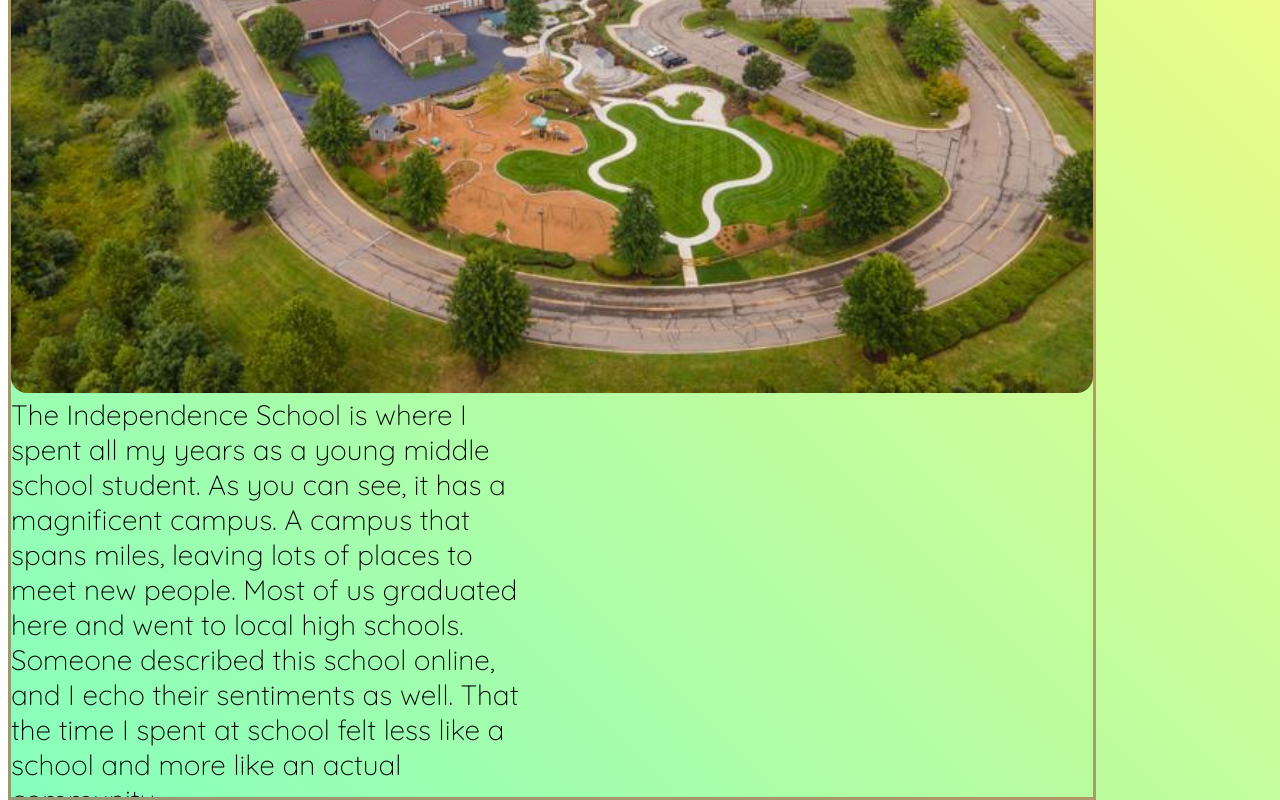
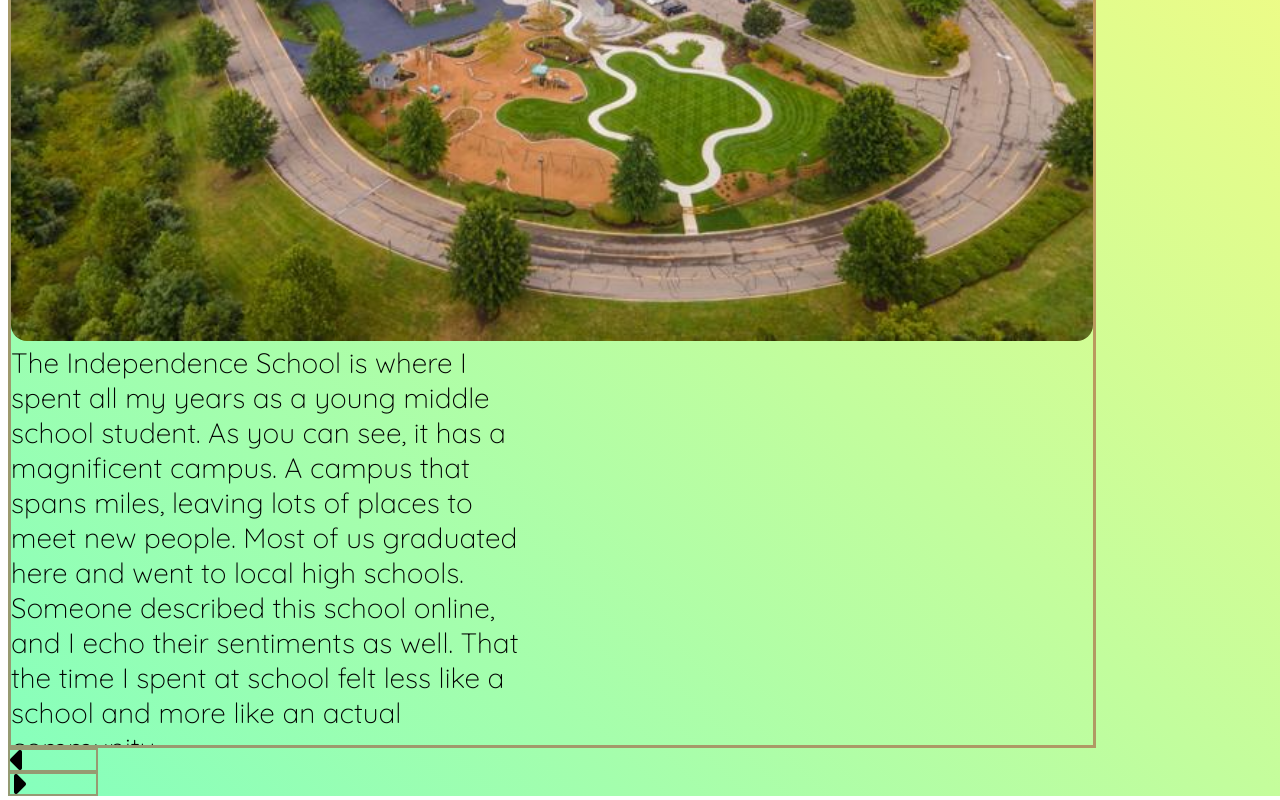
Before and after one commit to cthacker-udel/cthacker-website, a Next.js app: page /school in a window 1280 px wide. Shown: the part 532-1332 px from the top of the page. Built offline with nearby package versions, Linux system fonts and the light colour scheme.

Commit message:
[schoolcarousel] Added fully implemented carousel to website

```diff
--- a/modules/School/School.component.tsx
+++ b/modules/School/School.component.tsx
@@ -1,3 +1,4 @@
+/* eslint-disable no-shadow -- disabled */
 /* eslint-disable no-unused-vars -- disabled */
 /* eslint-disable no-magic-numbers -- disabled */
 import { BasicLayout } from "modules/common";
--- a/modules/School/SchoolAlt.component.tsx
+++ b/modules/School/SchoolAlt.component.tsx
@@ -1,8 +1,13 @@
+/* eslint-disable no-console -- disabled */
+/* eslint-disable require-await -- disabled, need to report non-awaited promise to front-end */
+/* eslint-disable @typescript-eslint/indent -- disabled */
+/* eslint-disable no-shadow -- disabled */
 /* eslint-disable no-unused-vars -- disabled */
 /* eslint-disable no-magic-numbers -- disabled */
+
 import { BasicLayout } from "modules/common";
 import Image from "next/image";
-import React from "react";
+import React, { type ReactNode } from "react";
 
 import schoolStyles from "./SchoolAlt.module.css";
 
@@ -18,6 +23,125 @@
 	SCHOOL_SELECTED.COLLEGE,
 ];
 
+const schoolElements = [
+	<>
+		<div className="d-flex flex-row justify-content-center align-items-center">
+			<Image
+				alt="The Independence School. Newark, DE."
+				className={`${schoolStyles.school_picture}`}
+				height="200"
+				src="/independence_school.jpg"
+				width="200"
+			/>
+		</div>
+		<div className={`${schoolStyles.school_description} text-wrap my-auto`}>
+			<div className="mx-4">
+				{
+					"The Independence School is where I spent all my years as a young middle school student. As you can see, it has a magnificent campus. A campus that spans miles, leaving lots of places to meet new people. Most of us graduated here and went to local high schools. Someone described this school online, and I echo their sentiments as well. That the time I spent at school felt less like a school and more like an actual community."
+				}
+			</div>
+		</div>
+	</>,
+	<>
+		<div className="d-flex flex-row justify-content-center align-items-center">
+			<Image
+				alt="Salesianum School. Wilmington, DE."
+				className={`${schoolStyles.school_picture}`}
+				height="200"
+				src="/salesianum_school.jpg"
+				width="200"
+			/>
+		</div>
+		<div className={`${schoolStyles.school_description} text-wrap my-auto`}>
+			<div className="mx-4">
+				{
+					"Salesianum School was a private high school located in Wilmington, DE. I received generous financial aid to go there, so it was my first choice. It had all the boxes checked, sports and rigorous academia. I played soccer during my first year there and got along well with the academia. I met some great friends along the way, and we would hang out after school every day. The experience was exceptionally bright for all four years I was there."
+				}
+			</div>
+		</div>
+	</>,
+	<>
+		<div className="d-flex flex-row justify-content-center align-items-center">
+			<Image
+				alt="The University of Delaware. Newark, DE."
+				className={`${schoolStyles.school_picture}`}
+				height="200"
+				src="/ud.jpg"
+				width="200"
+			/>
+		</div>
+		<div className={`${schoolStyles.school_description} text-wrap my-auto`}>
+			<div className="mx-4">
+				{
+					"The University of Delaware was such an honor to attend. I've met many amazing people here, from those in my realm of study to those studying archaeology. I settled down with an exceptional friend group at school and have found my place. This university has prepared me for the industry and instilled the drive to keep learning by continuously improving my craft. It's created a highly skilled professional ready and willing to put in the time and effort to achieve a desirable result."
+				}
+			</div>
+		</div>
+	</>,
+];
+
+/**
+ * Swings the school container from the right
+ */
+const swingRight = async (): Promise<Animation | undefined> => {
+	const schoolContainer = document.querySelector("#school_container");
+	const swingRightAnimation = schoolContainer?.animate(
+		[
+			{ opacity: "0%", position: "absolute", right: "100vw" },
+			{ opacity: "75%", position: "absolute", right: "0" },
+			{ opacity: "100%", position: "relative", right: undefined },
+		],
+		{
+			duration: 2000,
+			easing: "cubic-bezier(0.42, 0, 0.58, 1)",
+			fill: "forwards",
+		},
+	);
+	return swingRightAnimation?.finished;
+};
+
+/**
+ * Swings the school container from the left
+ */
+const swingLeft = async (): Promise<Animation | undefined> => {
+	const schoolContainer = document.querySelector("#school_container");
+	const swingLeftAnim = schoolContainer?.animate(
+		[
+			{ left: "100vw", opacity: "0%", position: "absolute" },
+			{ left: "0", opacity: "75%", position: "absolute" },
+			{ left: undefined, opacity: "100%", position: "relative" },
+		],
+		{
+			duration: 2000,
+			easing: "cubic-bezier(0.42, 0, 0.58, 1)",
+			fill: "forwards",
+		},
+	);
+	return swingLeftAnim?.finished;
+};
+
+/**
+ * Spins the left button
+ */
+const spinLeftButton = (): void => {
+	const leftButton = document.querySelector("#left_button");
+	leftButton?.animate([{ transform: "rotate(360deg)" }], {
+		duration: 1000,
+		easing: "ease-in-out",
+	});
+};
+
+/**
+ * Spins the right button
+ */
+const spinRightButton = (): void => {
+	const rightButton = document.querySelector("#right_button");
+	rightButton?.animate([{ transform: "rotate(-360deg)" }], {
+		duration: 1000,
+		easing: "ease-in-out",
+	});
+};
+
 /**
  * The school component, which will list all the schools I've went to, and current curriculum I am undergoing
  *
@@ -27,6 +151,10 @@
 	const [selectedSlide, setSelectedSlide] = React.useState<number>(
 		SCHOOL_SELECTED.MIDDLE_SCHOOL,
 	);
+	const [disableLeftButton, setDisableLeftButton] =
+		React.useState<boolean>(false);
+	const [disableRightButton, setDisableRightButton] =
+		React.useState<boolean>(false);
 
 	/**
 	 * Handles the event when the left button is clicked
@@ -37,6 +165,18 @@
 				? schoolArray[2]
 				: schoolArray[selectedSlide - 1],
 		);
+		setDisableLeftButton(true);
+		swingLeft()
+			.then(() => {
+				setDisableLeftButton(false);
+			})
+			.catch((error: unknown) => {
+				setDisableLeftButton(false);
+				console.error(
+					`Failed to swing school left ${(error as Error).stack}`,
+				);
+			});
+		spinLeftButton();
 	}, [selectedSlide]);
 
 	/**
@@ -48,6 +188,18 @@
 				? schoolArray[0]
 				: schoolArray[selectedSlide + 1],
 		);
+		setDisableRightButton(true);
+		swingRight()
+			.then(() => {
+				setDisableRightButton(false);
+			})
+			.catch((error: unknown) => {
+				setDisableRightButton(false);
+				console.error(
+					`Failed to swing school right ${(error as Error).stack}`,
+				);
+			});
+		spinRightButton();
 	}, [selectedSlide]);
 
 	return (
@@ -57,37 +209,37 @@
 			>
 				<div className={`position-relative ${schoolStyles.school_row}`}>
 					<div
-						className={`${schoolStyles.left_toggle} position-absolute p-3 rounded-circle`}
-						onClick={toggleLeftClick}
+						className={`d-flex flex-row justify-content-between p-4 mb-4 rounded ${schoolStyles.school_container} position-relative`}
+						id="school_container"
 					>
-						<i className="fa-solid fa-caret-left fa-2xl" />
+						{schoolElements[selectedSlide]}
 					</div>
 					<div
-						className={`${schoolStyles.right_toggle} position-absolute p-3 rounded-circle`}
-						onClick={toggleRightClick}
+						className={`position-absolute d-flex flex-row justify-content-between ${schoolStyles.toggle_container}`}
 					>
-						<i className="fa-solid fa-caret-right fa-2xl" />
-					</div>
-					<div
-						className={`d-flex flex-row justify-content-between p-4 mb-4 rounded ${schoolStyles.school_container}`}
-					>
-						<div className="d-flex flex-row justify-content-center align-items-center">
-							<Image
-								alt="The Independence School. Newark, DE."
-								className={`${schoolStyles.school_picture}`}
-								height="200"
-								src="/independence_school.jpg"
-								width="200"
-							/>
+						<div
+							className={`p-2 rounded-circle ${
+								schoolStyles.toggle_caret
+							} ${disableLeftButton ? "opacity-25" : ""}`}
+							id="left_button"
+							onClick={
+								disableLeftButton ? undefined : toggleLeftClick
+							}
+						>
+							<i className="fa-solid fa-caret-left fa-2xl" />
 						</div>
 						<div
-							className={`${schoolStyles.school_description} text-wrap my-auto`}
+							className={`p-2 rounded-circle ${
+								schoolStyles.toggle_caret
+							} ${disableRightButton ? "opacity-25" : ""}`}
+							id="right_button"
+							onClick={
+								disableRightButton
+									? undefined
+									: toggleRightClick
+							}
 						>
-							<div className="mx-4">
-								{
-									"The Independence School is where I spent all my years as a young middle school student. As you can see, it has a magnificent campus. A campus that spans miles, leaving lots of places to meet new people. Most of us graduated here and went to local high schools. Someone described this school online, and I echo their sentiments as well. That the time I spent at school felt less like a school and more like an actual community."
-								}
-							</div>
+							<i className="fa-solid fa-caret-right fa-2xl" />
 						</div>
 					</div>
 				</div>
--- a/modules/School/SchoolAlt.module.css
+++ b/modules/School/SchoolAlt.module.css
@@ -1,4 +1,12 @@
 
+@keyframes swing_right_anim {
+    from {
+        margin-right: -100%;
+    }
+    to {
+        margin-right: 0%;
+    }
+}
 
 .school_page {
     background-color: #85FFBD;
@@ -7,13 +15,14 @@
 
 .school_row {
     width: 85%;
-    height: 85%;
+    height: fit-content;
 }
 
 .school_container {
     border-width: 3.5px;
     border-style: solid;
     border-color: rgba(163, 54, 42, .5);
+    min-height: 75vh;
 }
 
 .school_description {
@@ -35,6 +44,13 @@
 
 .school_description::-webkit-scrollbar {
     display: none;
+}
+
+.swing_right {
+    animation-name: swing_right_anim;
+    animation-timing-function: ease-in-out;
+    animation-duration: 1s;
+    animation-fill-mode: forwards;
 }
 
 /* xs */
@@ -65,30 +81,21 @@
     }
 }
 
-.left_toggle {
-    top: 75%;
+.toggle_container {
+    top: 100%;
     left: 45%;
-    border-width: 3.5px;
+    width: 7vw;
+}
+
+.toggle_caret {
+    border-width: 2px;
     border-style: solid;
     border-color: rgba(163, 54, 42, .5);
+    transition: background-color .5s ease-in-out;
+    transition: opacity 1s ease-in-out;
     cursor: pointer;
-    transition: background-color .5s ease-in-out;
 }
 
-.left_toggle:hover {
+.toggle_caret:hover {
     background-color: white;
 }
-
-.right_toggle {
-    top: 75%;
-    left: 55%;
-    border-width: 3.5px;
-    border-style: solid;
-    border-color: rgba(163, 54, 42, .5);
-    cursor: pointer;
-    transition: background-color .5s ease-in-out;
-}
-
-.right_toggle:hover {
-    background-color: white;
-}
```
Also changed, not shown: modules/School/School.module.css (+15 -0 lines).
